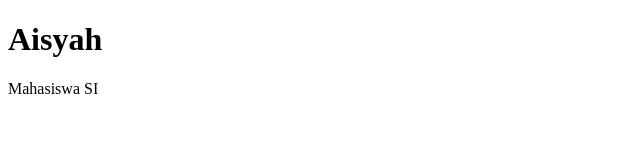
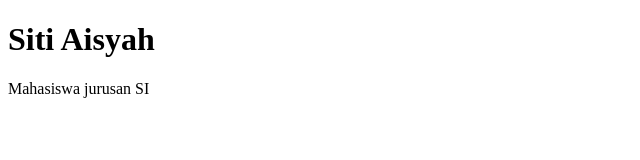
Before and after one commit to sitiaisyah30/Laporan3, a plain HTML site: page index.html in a window 1280 px wide. Shown: the whole page, without its empty margins (0-640 px from the left). Drawn offline with Linux system fonts and the light colour scheme.

Commit message:
commit kedua

```diff
--- a/index.html
+++ b/index.html
@@ -6,7 +6,7 @@
     <title>Biodata</title>
 </head>
 <body>
-    <h1>Aisyah</h1>
-    <p>Mahasiswa SI</p>
+    <h1>Siti Aisyah</h1>
+    <p>Mahasiswa jurusan SI</p>
 </body>
 </html>
```
